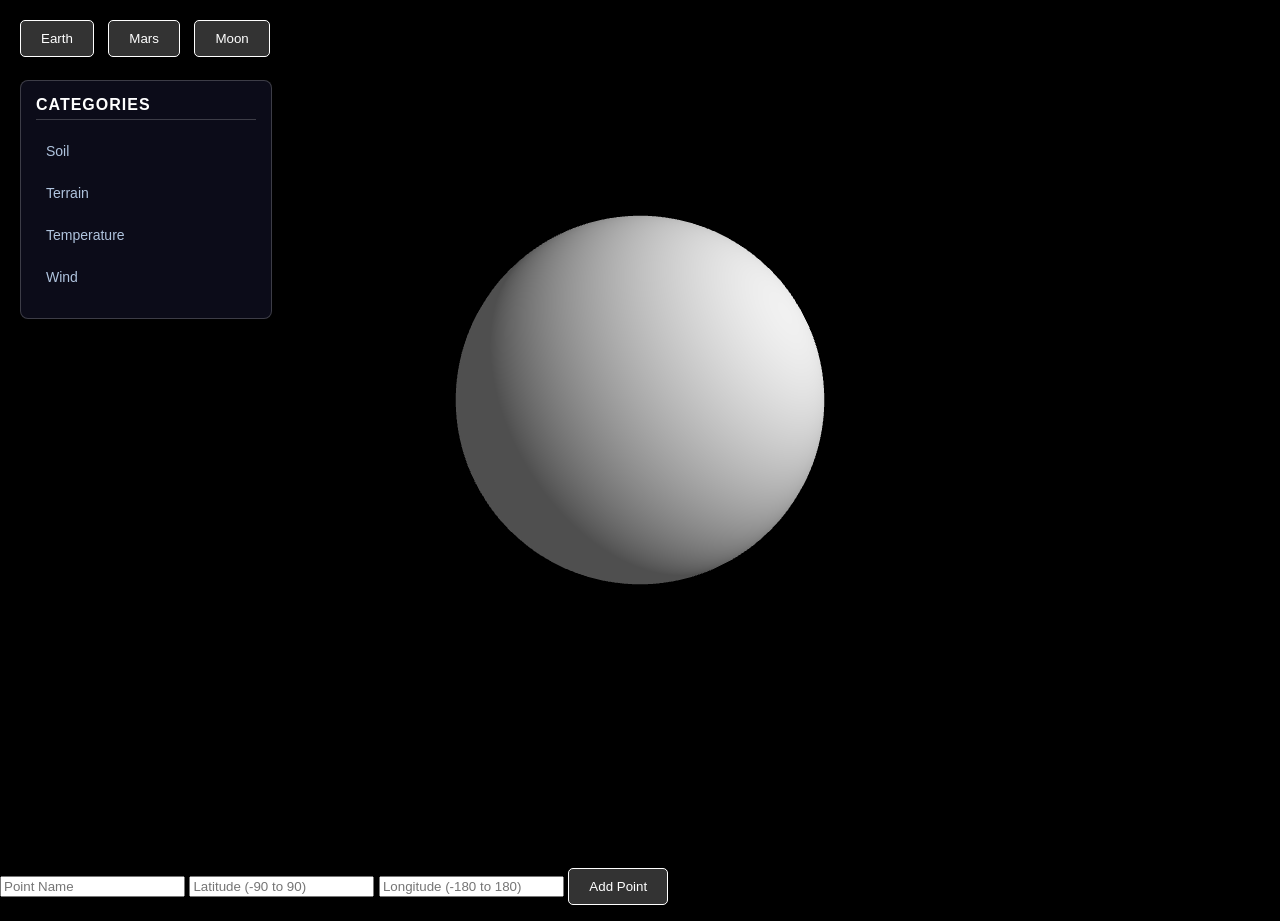
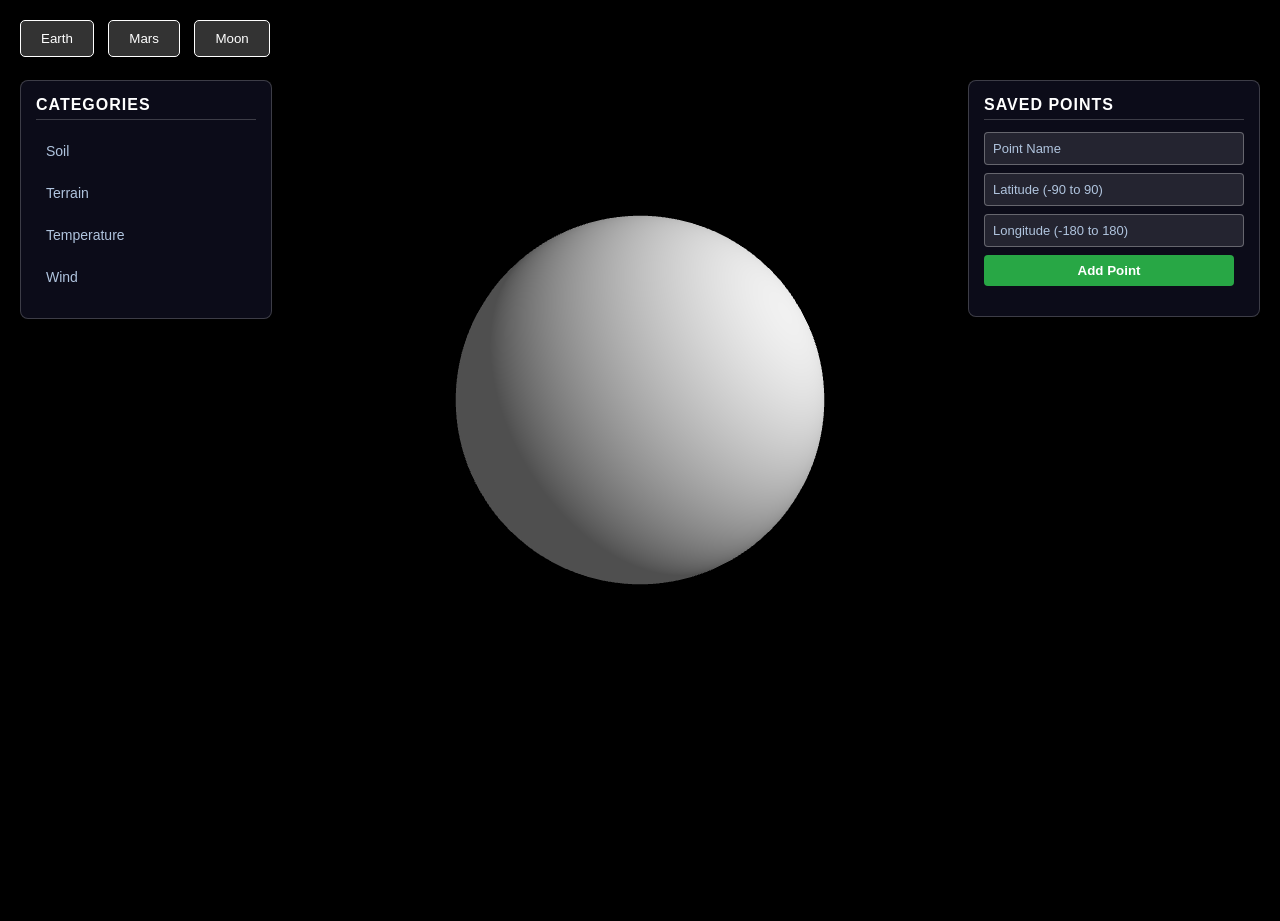
Before and after one commit to Reki-0/TerraTrio, a plain HTML site: page index.html in a window 1280 px wide. After the commit the page ends 800 px from the top, so only its background shows below. Drawn offline with nearby package versions, Linux system fonts and the light colour scheme; animation ran at ten frames a second.

Commit message:
Enhance sidebar and form styles in CSS
Added right sidebar styles and point form styles.

```diff
--- a/static/style.css
+++ b/static/style.css
@@ -74,3 +74,97 @@ button:hover {
     color: #ffffff;
     padding-left: 15px; /* Efekt lekkiego wysunięcia tekstu po najechaniu */
 }
+/* Right Sidebar Styles */
+#right-sidebar {
+    position: absolute;
+    top: 80px;
+    right: 20px;
+    width: 260px;
+    background: rgba(15, 15, 30, 0.85);
+    border: 1px solid rgba(255, 255, 255, 0.2);
+    border-radius: 8px;
+    padding: 15px;
+    z-index: 10;
+    color: white;
+    backdrop-filter: blur(5px);
+    box-shadow: 0 4px 15px rgba(0, 0, 0, 0.5);
+    font-family: Arial, sans-serif;
+}
+
+#right-sidebar h2 {
+    font-size: 16px;
+    margin-top: 0;
+    margin-bottom: 12px;
+    text-transform: uppercase;
+    letter-spacing: 1px;
+    border-bottom: 1px solid rgba(255, 255, 255, 0.2);
+    padding-bottom: 5px;
+}
+
+#point-form {
+    display: flex;
+    flex-direction: column;
+    gap: 8px;
+    margin-bottom: 15px;
+}
+
+#point-form input {
+    padding: 8px;
+    background: rgba(255, 255, 255, 0.1);
+    border: 1px solid rgba(255, 255, 255, 0.3);
+    border-radius: 4px;
+    color: white;
+    font-size: 13px;
+}
+
+#point-form input::placeholder {
+    color: #b0c4de;
+}
+
+#point-form button {
+    padding: 8px;
+    background: #28a745;
+    color: white;
+    border: none;
+    border-radius: 4px;
+    cursor: pointer;
+    font-weight: bold;
+    transition: background 0.3s;
+}
+
+#point-form button:hover {
+    background: #218838;
+}
+
+#saved-points-list {
+    list-style: none;
+    padding: 0;
+    margin: 0;
+    max-height: 200px;
+    overflow-y: auto;
+}
+
+#saved-points-list li {
+    background: rgba(255, 255, 255, 0.08);
+    margin-bottom: 8px;
+    padding: 8px;
+    border-radius: 4px;
+    display: flex;
+    justify-content: space-between;
+    align-items: center;
+    font-size: 13px;
+}
+
+#saved-points-list button.delete-btn {
+    background: #dc3545;
+    color: white;
+    border: none;
+    padding: 4px 8px;
+    border-radius: 3px;
+    cursor: pointer;
+    font-size: 11px;
+}
+
+#saved-points-list button.delete-btn:hover {
+    background: #c82333;
+}
```
